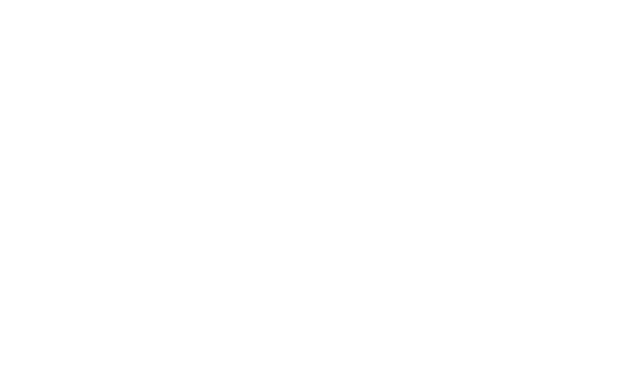
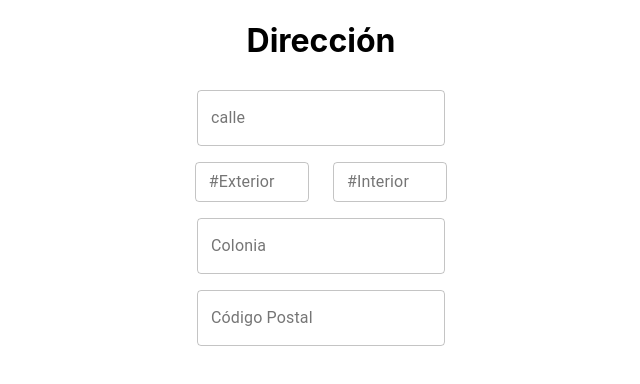
Before and after one commit to MisaelCalvillo/Encuestador, a React (Create React App) app: page /addressConfirmation in a window 1280 px wide. Shown: the top 384 px of the page, without its empty margins (319-959 px from the left). Built offline with nearby package versions, Linux system fonts and the light colour scheme.

Commit message:
Adding direction views

```diff
--- a/package.json
+++ b/package.json
@@ -5,9 +5,11 @@
   "dependencies": {
     "@material-ui/core": "^4.10.1",
     "@material-ui/icons": "^4.9.1",
+    "@material-ui/lab": "^4.0.0-alpha.56",
     "@testing-library/jest-dom": "^4.2.4",
     "@testing-library/react": "^9.5.0",
     "@testing-library/user-event": "^7.2.1",
+    "autosuggest-highlight": "^3.1.1",
     "firebase": "^7.15.1",
     "react": "^16.13.1",
     "react-dom": "^16.13.1",
--- a/src/App.js
+++ b/src/App.js
@@ -3,6 +3,8 @@ import './App.css';
 import Encuesta from './Components/Encuesta';
 import Inicio from './Components/Inicio';
 import ShowSurveys from './Components/ShowSurveys'
+import AddressConfirmation from './Components/AddressConfirmation'
+import Address from './Components/Address'
 import {Route, Switch} from "react-router-dom";
 
 
@@ -10,7 +12,21 @@ function App() {
   return (
     <div className="App">
       <Switch>
-      <Route
+        <Route
+          exact
+          path="/address"
+          render={ routeProps => (
+            <Address {...routeProps}/>
+          )}
+        />
+        <Route
+          exact
+          path="/addressConfirmation"
+          render={ routeProps => (
+            <AddressConfirmation {...routeProps}/>
+          )}
+        />
+        <Route
           exact
           path="/showSurveys"
           render={ routeProps => (
--- /dev/null
+++ b/src/Components/Address.js
@@ -0,0 +1,39 @@
+import React from 'react'
+import { makeStyles } from '@material-ui/core/styles';
+import GoogleMaps from './location/GoogleMaps'
+
+const useStyles = makeStyles((theme) => ({
+  form: {
+    '& > *': {
+      margin: theme.spacing(1),
+      width: '25ch',
+    },
+  },
+  formItem:{
+    marginBottom: '1rem'
+  },
+  root:{
+    display: 'flex',
+    flexDirection: 'column'
+  }
+}));
+
+function Address () {
+  const classes = useStyles();
+
+  return (
+    <div className={classes.root}>
+      <h1>
+        Dirección
+      </h1>
+      <form className={classes.form} noValidate autoComplete="off">
+      <div>
+        <GoogleMaps />
+      </div>
+      aqui va un mapita
+      </form>
+    </div>
+  )
+}
+
+export default Address;
--- /dev/null
+++ b/src/Components/AddressConfirmation.js
@@ -0,0 +1,53 @@
+import React from 'react'
+import { makeStyles } from '@material-ui/core/styles';
+import TextField from '@material-ui/core/TextField';
+
+const useStyles = makeStyles((theme) => ({
+  form: {
+    '& > *': {
+      margin: theme.spacing(1),
+      width: '25ch',
+    },
+  },
+  formItem:{
+    marginBottom: '1rem'
+  },
+  formNumbers: {
+    display: "flex",
+    flexDirection: 'row',
+    justifyContent: 'spaceBetween',
+    marginBottom: '1rem'
+  },
+  formNumberItem: {
+    marginRight: '1.5rem',
+  },
+  root:{
+    display: 'flex',
+    flexDirection: 'column'
+  }
+}));
+
+function AddressConfirmation () {
+  const classes = useStyles();
+
+  return (
+    <div className={classes.root}>
+      <h1>
+        Dirección
+      </h1>
+      <form className={classes.form} noValidate autoComplete="off">
+      <div>
+        <TextField className={classes.formItem} id="outlined-basic" label="calle" variant="outlined" />
+        <div className={classes.formNumbers}>
+          <TextField className={classes.formNumberItem} id="outlined-basic" label="#Exterior" variant="outlined" size='small' />
+          <TextField id="outlined-basic" label="#Interior" variant="outlined" size='small' />
+        </div>
+        <TextField className={classes.formItem} id="outlined-basic" label="Colonia" variant="outlined" />
+        <TextField className={classes.formItem} id="outlined-basic" label="Código Postal" variant="outlined" />
+      </div>
+      </form>
+    </div>
+  )
+}
+
+export default AddressConfirmation;
--- a/src/Components/ShowSurveys.js
+++ b/src/Components/ShowSurveys.js
@@ -13,12 +13,7 @@ import PersonIcon from '@material-ui/icons/Person';
 import ChevronLeftIcon from '@material-ui/icons/ChevronLeft';
 import ChevronRightIcon from '@material-ui/icons/ChevronRight';
 import ListItem from '@material-ui/core/ListItem';
-import ListItemIcon from '@material-ui/core/ListItemIcon';
 import ListItemText from '@material-ui/core/ListItemText';
-import InboxIcon from '@material-ui/icons/MoveToInbox';
-import MailIcon from '@material-ui/icons/Mail';
-import Paper from '@material-ui/core/Paper';
-import Grid from '@material-ui/core/Grid';
 import { connect } from 'react-redux'
 
 import Surveys from './Surveys'
--- a/src/Components/Surveys.js
+++ b/src/Components/Surveys.js
@@ -1,7 +1,6 @@
 import React from 'react'
 import ListItem from '@material-ui/core/ListItem';
 import List from '@material-ui/core/List';
-import ListItemIcon from '@material-ui/core/ListItemIcon';
 import ListItemText from '@material-ui/core/ListItemText';
 import Divider from '@material-ui/core/Divider';
 import { connect } from 'react-redux'
--- /dev/null
+++ b/src/Components/location/GoogleMaps.js
@@ -0,0 +1,144 @@
+import React from 'react';
+import TextField from '@material-ui/core/TextField';
+import Autocomplete from '@material-ui/lab/Autocomplete';
+import LocationOnIcon from '@material-ui/icons/LocationOn';
+import Grid from '@material-ui/core/Grid';
+import Typography from '@material-ui/core/Typography';
+import { makeStyles } from '@material-ui/core/styles';
+import parse from 'autosuggest-highlight/parse';
+import throttle from 'lodash/throttle';
+
+function loadScript(src, position, id) {
+  if (!position) {
+    return;
+  }
+
+  const script = document.createElement('script');
+  script.setAttribute('async', '');
+  script.setAttribute('id', id);
+  script.src = src;
+  position.appendChild(script);
+}
+
+const autocompleteService = { current: null };
+
+const useStyles = makeStyles((theme) => ({
+  icon: {
+    color: theme.palette.text.secondary,
+    marginRight: theme.spacing(2),
+  },
+}));
+
+export default function GoogleMaps() {
+  const classes = useStyles();
+  const [value, setValue] = React.useState(null);
+  const [inputValue, setInputValue] = React.useState('');
+  const [options, setOptions] = React.useState([]);
+  const loaded = React.useRef(false);
+
+  if (typeof window !== 'undefined' && !loaded.current) {
+    if (!document.querySelector('#google-maps')) {
+      loadScript(
+        'https://maps.googleapis.com/maps/api/js?key=AIzaSyBwRp1e12ec1vOTtGiA4fcCt2sCUS78UYc&libraries=places',
+        document.querySelector('head'),
+        'google-maps',
+      );
+    }
+
+    loaded.current = true;
+  }
+
+  const fetch = React.useMemo(
+    () =>
+      throttle((request, callback) => {
+        autocompleteService.current.getPlacePredictions(request, callback);
+      }, 200),
+    [],
+  );
+
+  React.useEffect(() => {
+    let active = true;
+
+    if (!autocompleteService.current && window.google) {
+      autocompleteService.current = new window.google.maps.places.AutocompleteService();
+    }
+    if (!autocompleteService.current) {
+      return undefined;
+    }
+
+    if (inputValue === '') {
+      setOptions(value ? [value] : []);
+      return undefined;
+    }
+
+    fetch({ input: inputValue }, (results) => {
+      if (active) {
+        let newOptions = [];
+
+        if (value) {
+          newOptions = [value];
+        }
+
+        if (results) {
+          newOptions = [...newOptions, ...results];
+        }
+
+        setOptions(newOptions);
+      }
+    });
+
+    return () => {
+      active = false;
+    };
+  }, [value, inputValue, fetch]);
+
+  return (
+    <Autocomplete
+      id="google-map-demo"
+      style={{ width: 300 }}
+      getOptionLabel={(option) => (typeof option === 'string' ? option : option.description)}
+      filterOptions={(x) => x}
+      options={options}
+      autoComplete
+      includeInputInList
+      filterSelectedOptions
+      value={value}
+      onChange={(event, newValue) => {
+        setOptions(newValue ? [newValue, ...options] : options);
+        setValue(newValue);
+      }}
+      onInputChange={(event, newInputValue) => {
+        setInputValue(newInputValue);
+      }}
+      renderInput={(params) => (
+        <TextField {...params} label="Add a location" variant="outlined" fullWidth />
+      )}
+      renderOption={(option) => {
+        const matches = option.structured_formatting.main_text_matched_substrings;
+        const parts = parse(
+          option.structured_formatting.main_text,
+          matches.map((match) => [match.offset, match.offset + match.length]),
+        );
+
+        return (
+          <Grid container alignItems="center">
+            <Grid item>
+              <LocationOnIcon className={classes.icon} />
+            </Grid>
+            <Grid item xs>
+              {parts.map((part, index) => (
+                <span key={index} style={{ fontWeight: part.highlight ? 700 : 400 }}>
+                  {part.text}
+                </span>
+              ))}
+
+              <Typography variant="body2" color="textSecondary">
+                {option.structured_formatting.secondary_text}
+              </Typography>
+            </Grid>
+          </Grid>
+        );
+      }}
+    />
+  );
+}
--- a/src/index.js
+++ b/src/index.js
@@ -5,7 +5,6 @@ import App from './App';
 import { Provider } from 'react-redux'
 import {createStore} from 'redux'
 import { BrowserRouter } from 'react-router-dom';
-import uuid from 'react-uuid'
 
 const encuesta = [
   {
```
Also changed, not shown: 1 other file (tests, documents, lock files or other folders).
